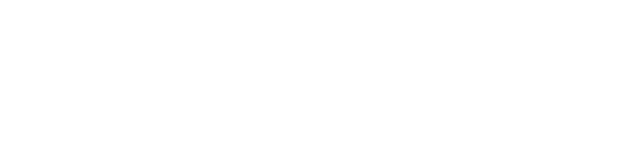
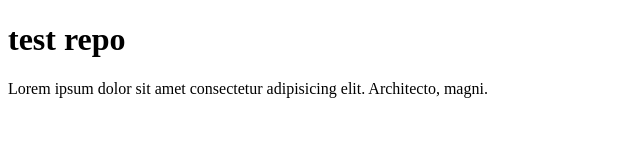
Before and after one commit to Hax81/test, a plain HTML site: page index.html in a window 1280 px wide. Shown: the whole page, without its empty margins (0-640 px from the left). Drawn offline with Linux system fonts and the light colour scheme.

Commit message:
change to html file

```diff
--- a/index.html
+++ b/index.html
@@ -6,7 +6,8 @@
   <title>Document</title>
 </head>
 <body>
-
+  <h1>test repo</h1>
+  <p>Lorem ipsum dolor sit amet consectetur adipisicing elit. Architecto, magni.</p>
 
 
 
```
